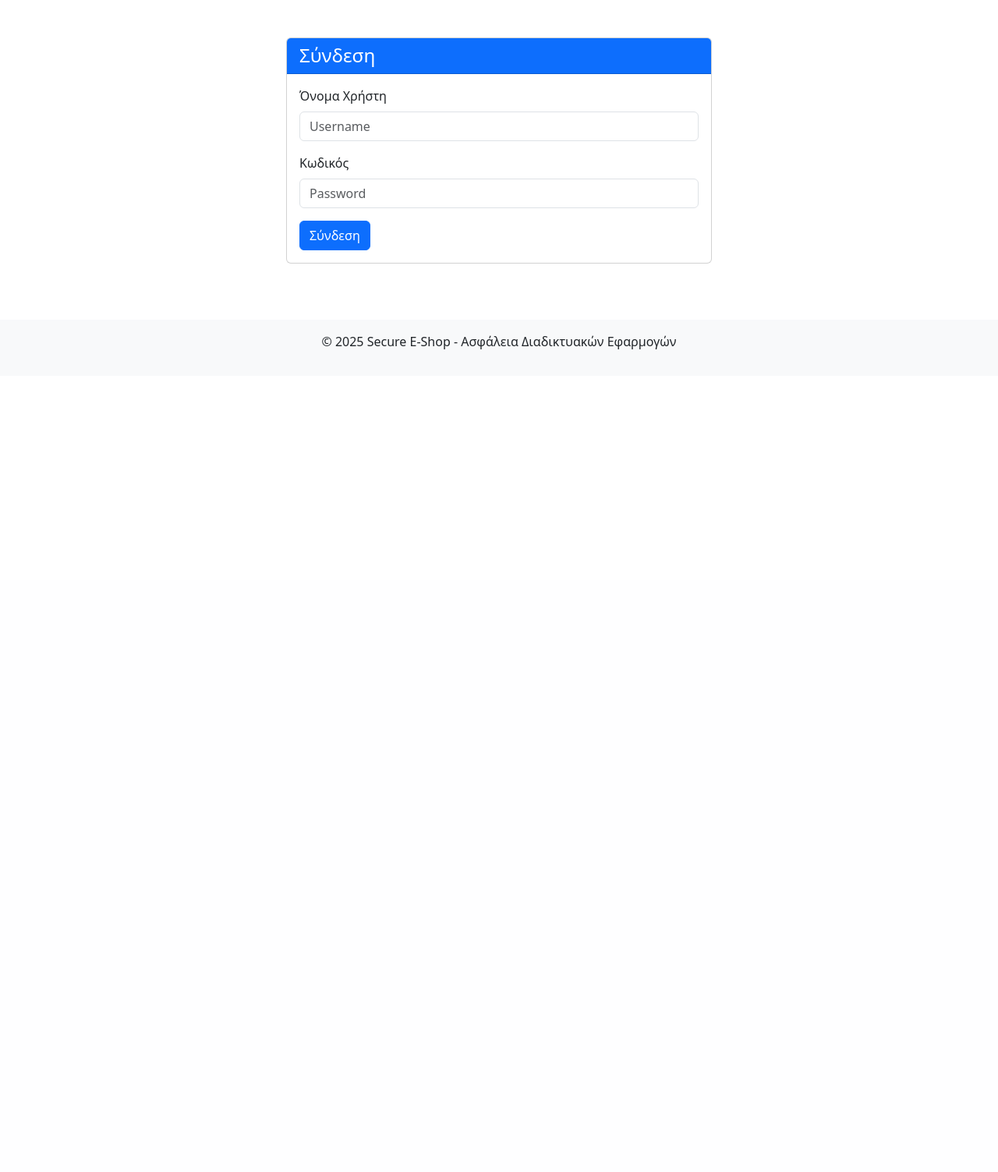
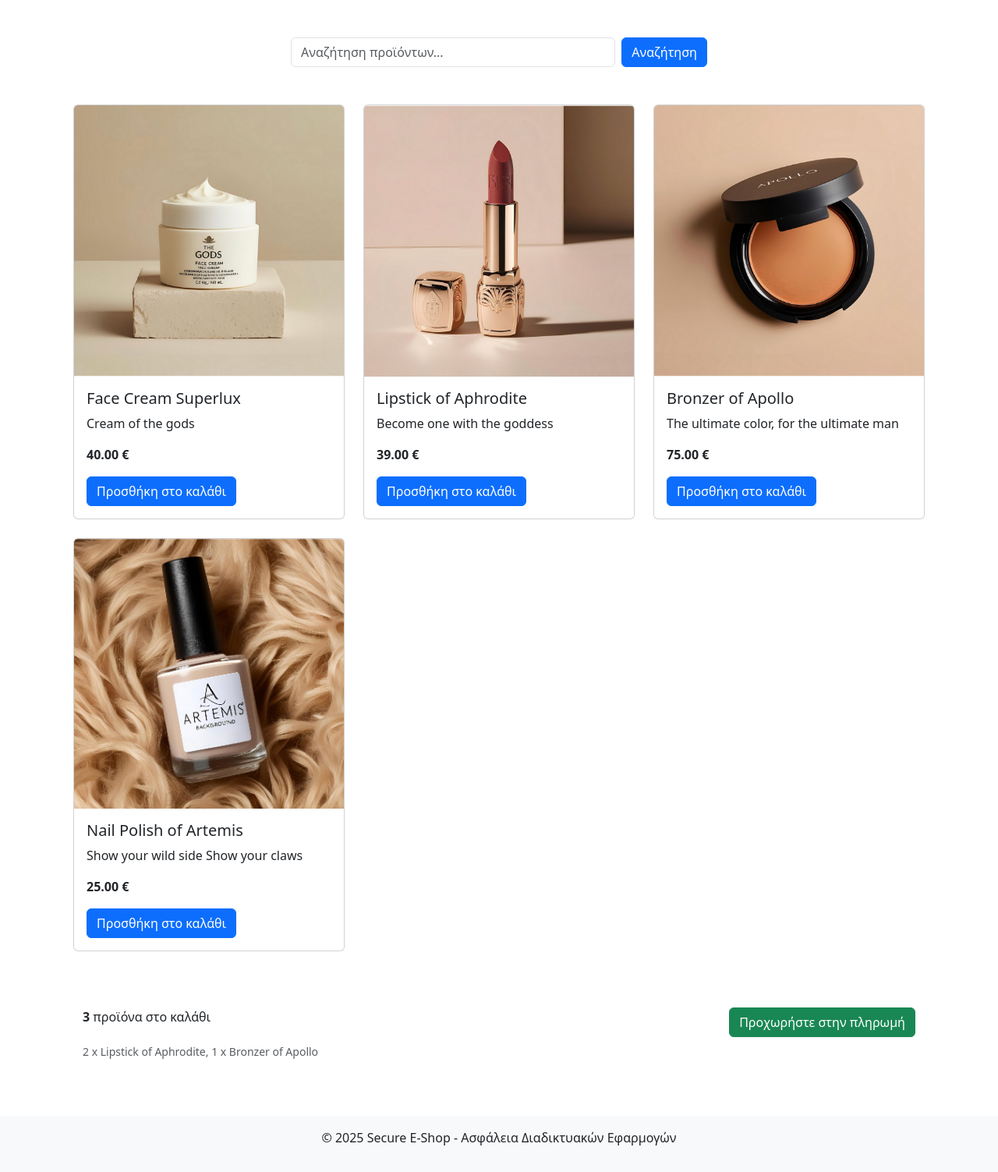
Before and after one commit to littleg1105/CDS204_Project3, a Django app: page / in a window 1280 px wide. Shown: the part 56-1559 px from the top of the page at 78% size. Before the commit the page ends 504 px from the top, so only its background shows below. Run offline with Django 5.2, Linux system fonts and the light colour scheme; a user stored in the database is signed in; data comes from the database, SQL or seed files in the repository; both versions use the stored data as it was after the commit.

Commit message:
Catalogue view in development - Can list things in footer in basket - Changes to loading inline js

```diff
--- a/secure-eshop/eshop/admin.py
+++ b/secure-eshop/eshop/admin.py
@@ -12,3 +12,6 @@ admin.site.register(CartItem)
 admin.site.register(ShippingAddress)
 admin.site.register(Order)
 admin.site.register(OrderItem)
+# This code is registering the models defined in the `models.py` file with the Django admin interface.
+# It allows the admin to manage these models through the Django admin panel.
+# The `ProductAdmin` class customizes the admin interface for the `Product` model, allowing for search and filtering.
--- /dev/null
+++ b/secure-eshop/eshop/static/js/cart.js
@@ -0,0 +1,68 @@
+document.addEventListener('DOMContentLoaded', function() {
+    // Προσθήκη event listeners σε όλα τα κουμπιά προσθήκης στο καλάθι
+    const addToCartButtons = document.querySelectorAll('.add-to-cart-btn');
+
+    addToCartButtons.forEach(button => {
+        button.addEventListener('click', function(e) {
+            e.preventDefault();
+            const productId = this.getAttribute('data-product-id');
+            const productName = this.getAttribute('data-product-name');
+            const csrfToken = this.getAttribute('data-csrf-token');
+
+            // Αλλαγή εμφάνισης κουμπιού κατά τη διάρκεια του αιτήματος
+            this.innerHTML = 'Προσθήκη...';
+            this.disabled = true;
+
+            // Δημιουργία αιτήματος AJAX
+            fetch('/add-to-cart/', {
+                method: 'POST',
+                headers: {
+                    'Content-Type': 'application/json',
+                    'X-CSRFToken': csrfToken
+                },
+                body: JSON.stringify({ product_id: productId })
+            })
+            .then(response => {
+                if (!response.ok) {
+                    throw new Error(`HTTP error! status: ${response.status}`);
+                }
+                return response.json();
+            })
+            .then(data => {
+                // Ενημέρωση του αριθμού αντικειμένων στο καλάθι
+                const cartCount = document.getElementById('cart-items-count');
+                if (cartCount) {
+                    cartCount.innerHTML =
+                        `<strong>${data.cart_items_count}</strong> προϊόν${data.cart_items_count !== 1 ? 'α' : ''} στο καλάθι`;
+                }
+
+                // Αφαίρεση της class disabled από το κουμπί πληρωμής
+                const paymentButton = document.querySelector('.payment-button');
+                if (paymentButton) {
+                    paymentButton.classList.remove('disabled');
+                }
+
+                // Επαναφορά του κουμπιού
+                button.innerHTML = 'Προστέθηκε ✓';
+                setTimeout(() => {
+                    button.innerHTML = 'Προσθήκη στο καλάθι';
+                    button.disabled = false;
+                }, 2000);
+
+                // Εμφάνιση μηνύματος
+                alert(`Το προϊόν "${productName}" προστέθηκε στο καλάθι`);
+
+                // Ανανέωση της σελίδας για να ενημερωθεί το preview του καλαθιού
+                window.location.reload();
+            })
+            .catch(error => {
+                console.error('Error:', error);
+                button.innerHTML = 'Σφάλμα - Προσπαθήστε ξανά';
+                setTimeout(() => {
+                    button.innerHTML = 'Προσθήκη στο καλάθι';
+                    button.disabled = false;
+                }, 2000);
+            });
+        });
+    });
+});
--- a/secure-eshop/eshop/templates/eshop/base.html
+++ b/secure-eshop/eshop/templates/eshop/base.html
@@ -1,3 +1,5 @@
+{% load static %}
+
 <!DOCTYPE html>
 <html lang="el">
 <head>
@@ -6,8 +8,7 @@
     <title>{% block title %}Secure E-Shop{% endblock %}</title>
 
     <!-- CSP Meta Tag για προστασία από XSS -->
-    <meta http-equiv="Content-Security-Policy" content="default-src 'self'; script-src 'self'; style-src 'self' https://cdn.jsdelivr.net; img-src 'self' data:; font-src 'self'; connect-src 'self'">
-
+    <meta http-equiv="Content-Security-Policy" content="default-src 'self'; script-src 'self' https://cdn.jsdelivr.net; style-src 'self' https://cdn.jsdelivr.net; img-src 'self' data:; font-src 'self'; connect-src 'self'">
     <!-- Bootstrap CSS -->
     <link rel="stylesheet" href="https://cdn.jsdelivr.net/npm/bootstrap@5.3.5/dist/css/bootstrap.min.css">
 
@@ -64,6 +65,9 @@
     <!-- Bootstrap JS Bundle -->
     <script src="https://cdn.jsdelivr.net/npm/bootstrap@5.3.5/dist/js/bootstrap.bundle.min.js"></script>
 
+    <!-- Bootstrap JS Bundle -->
+    <script src="https://cdn.jsdelivr.net/npm/bootstrap@5.3.5/dist/js/bootstrap.bundle.min.js" integrity="sha384-DfXdz2htPH0lsSSs5nCTpuj/zy4C+OGpamoFVy38MVBnE+IbbVYUew+OrCXaRkfj" crossorigin="anonymous"></script>
     {% block extra_scripts %}{% endblock %}
+
 </body>
 </html>
--- /dev/null
+++ b/secure-eshop/eshop/templates/eshop/catalog.html
@@ -0,0 +1,133 @@
+{% extends 'eshop/base.html' %}
+{% load static %}
+
+{% block title %}Κατάλογος Προϊόντων - Secure E-Shop{% endblock %}
+
+{% block extra_head %}
+<style>
+    .product-card {
+        height: 100%;
+        transition: transform 0.3s;
+    }
+    .product-card:hover {
+        transform: translateY(-5px);
+        box-shadow: 0 10px 20px rgba(0,0,0,0.1);
+    }
+    .add-to-cart-btn {
+        width: 100%;
+    }
+    .cart-indicator {
+        position: fixed;
+        bottom: 0;
+        left: 0;
+        right: 0;
+        background-color: rgba(255, 255, 255, 0.95);
+        padding: 10px 0;
+        box-shadow: 0 -2px 10px rgba(0,0,0,0.1);
+        z-index: 1000;
+    }
+</style>
+{% endblock %}
+
+{% block content %}
+<div class="container">
+    <!-- Search Form -->
+    <div class="row mb-4">
+        <div class="col-md-6 offset-md-3">
+            <form method="GET" action="{% url 'catalog' %}" class="d-flex">
+                <input type="text" name="q" class="form-control me-2" placeholder="Αναζήτηση προϊόντων..." value="{{ search_query }}">
+                <button type="submit" class="btn btn-primary">Αναζήτηση</button>
+            </form>
+        </div>
+    </div>
+
+    <!-- Search Results Indicator -->
+    <div class="row mb-4">
+        <div class="col-12">
+            {% if is_search_results %}
+                <div class="alert alert-info">
+                    Εμφανίζονται αποτελέσματα αναζήτησης για: <strong>{{ search_query }}</strong>
+                    <a href="{% url 'catalog' %}" class="float-end">Προβολή όλων των προϊόντων</a>
+                </div>
+            {% endif %}
+        </div>
+    </div>
+
+    <!-- Products Grid -->
+    <div class="row mb-5">
+        {% if products %}
+            {% for product in products %}
+                <div class="col-md-4 mb-4">
+                    <div class="card product-card">
+                        {% if product.image %}
+                            <img src="{{ product.image.url }}" class="card-img-top" alt="{{ product.name }}">
+                        {% else %}
+                            <div class="bg-light text-center py-5">
+                                <span class="text-muted">Χωρίς εικόνα</span>
+                            </div>
+                        {% endif %}
+                        <div class="card-body d-flex flex-column">
+                            <h5 class="card-title">{{ product.name }}</h5>
+                            <p class="card-text">{{ product.description|truncatechars:100 }}</p>
+                            <div class="mt-auto">
+                                <p class="card-text fw-bold">{{ product.price }} €</p>
+                                <button class="btn btn-primary add-to-cart-btn"
+                                        data-product-id="{{ product.id }}"
+                                        data-product-name="{{ product.name }}"
+                                        data-csrf-token="{{ csrf_token }}">
+                                    Προσθήκη στο καλάθι
+                                </button>
+                            </div>
+                        </div>
+                    </div>
+                </div>
+            {% endfor %}
+        {% else %}
+            <div class="col-12">
+                <div class="alert alert-warning">
+                    Δεν βρέθηκαν προϊόντα{% if is_search_results %} για τον όρο αναζήτησης: "{{ search_query }}"{% endif %}.
+                </div>
+            </div>
+        {% endif %}
+    </div>
+
+    <!-- Cart Indicator Footer -->
+    <div class="cart-indicator">
+        <div class="container">
+            <div class="row">
+                <div class="col-md-6">
+                    <span id="cart-items-count">
+                        {% if cart_items_count > 0 %}
+                            <strong>{{ cart_items_count }}</strong> προϊόν{{ cart_items_count|pluralize:"α" }} στο καλάθι
+                        {% else %}
+                            Το καλάθι σας είναι άδειο
+                        {% endif %}
+                    </span>
+                </div>
+                <div class="col-md-6 text-end">
+                    <a href="{% url 'payment' %}" class="btn btn-success payment-button {% if cart_items_count == 0 %}disabled{% endif %}">
+                        Προχωρήστε στην πληρωμή
+                    </a>
+                </div>
+            </div>
+
+            <!-- Cart Preview -->
+            {% if cart_items_count > 0 %}
+            <div class="row mt-2">
+                <div class="col-12">
+                    <div class="small text-muted">
+                        {% for item in cart_items %}
+                            {{ item.quantity }} x {{ item.product.name }}{% if not forloop.last %}, {% endif %}
+                        {% endfor %}
+                    </div>
+                </div>
+            </div>
+            {% endif %}
+        </div>
+    </div>
+</div>
+{% endblock %}
+
+{% block extra_scripts %}
+<script src="{% static 'js/cart.js' %}"></script>
+{% endblock %}
--- a/secure-eshop/eshop/urls.py
+++ b/secure-eshop/eshop/urls.py
@@ -4,7 +4,7 @@ from . import views
 urlpatterns = [
     path('login/', views.login_view, name='login'),
     path('logout/', views.logout_view, name='logout'),
-    # Θα προσθέσουμε περισσότερα URLs αργότερα
-    path('', views.catalog_view, name='catalog'),  # Προσωρινά για να δουλεύουν τα links
+    path('', views.catalog_view, name='catalog'),
+    path('add-to-cart/', views.add_to_cart, name='add_to_cart'),
     path('payment/', views.login_view, name='payment'),  # Προσωρινά για να δουλεύουν τα links
 ]
--- a/secure-eshop/eshop/views.py
+++ b/secure-eshop/eshop/views.py
@@ -1,10 +1,16 @@
-from django.shortcuts import render, redirect
+from django.shortcuts import render, redirect, get_object_or_404
 from django.contrib.auth import login, authenticate, logout
 from django.views.decorators.http import require_http_methods
 from django.views.decorators.debug import sensitive_post_parameters
 from django.contrib.auth.signals import user_login_failed
+from django.contrib.auth.decorators import login_required
+from django.http import JsonResponse
 from django.contrib import messages
+from django.db.models import Q
+import json
+import bleach
 from .forms import LoginForm
+from .models import Product, Cart, CartItem
 import logging
 
 # Ρύθμιση logging για καταγραφή αποτυχημένων προσπαθειών σύνδεσης
@@ -18,36 +24,106 @@ user_login_failed.connect(login_failed_callback)
 @require_http_methods(["GET", "POST"])
 @sensitive_post_parameters('password')
 def login_view(request):
-    # Αν ο χρήστης είναι ήδη συνδεδεμένος, ανακατεύθυνση στον κατάλογο
+    # Το υπάρχον login_view παραμένει ως έχει
+    # ... (ο υπόλοιπος κώδικας του login_view)
     if request.user.is_authenticated:
         return redirect('catalog')
 
     if request.method == 'POST':
-        form = LoginForm(request.POST, request=request)  # Περνάμε το request εδώ
+        form = LoginForm(request.POST, request=request)
         if form.is_valid():
-            # Τώρα μπορούμε να πάρουμε τον χρήστη κατευθείαν από τη φόρμα
             user = form.user
             login(request, user)
-            # Ανανέωση του session ID μετά την είσοδο (session fixation protection)
             request.session.cycle_key()
-            # Ανακατεύθυνση στη σελίδα που ήταν πριν ή στον κατάλογο
             return redirect(request.GET.get('next', 'catalog'))
     else:
         form = LoginForm()
 
     return render(request, 'eshop/login.html', {'form': form})
 
-
-
-
 def logout_view(request):
     logout(request)
     return redirect('login')
 
-
-from django.contrib.auth.decorators import login_required
-
-# Προσωρινή υλοποίηση - θα αντικατασταθεί αργότερα
 @login_required
 def catalog_view(request):
-    return render(request, 'eshop/login.html', {'form': LoginForm()})
+    # Λήψη του query για αναζήτηση
+    search_query = request.GET.get('q', '')
+
+    # Καθαρισμός του query με το bleach για προστασία από XSS
+    clean_query = bleach.clean(search_query)
+
+    # Αναζήτηση προϊόντων
+    if clean_query:
+        # Χρήση του Q object για πιο σύνθετα queries
+        products = Product.objects.filter(
+            Q(name__icontains=clean_query) |
+            Q(description__icontains=clean_query)
+        )
+        is_search_results = True
+    else:
+        # Αν δεν υπάρχει query, εμφάνισε όλα τα προϊόντα
+        products = Product.objects.all()
+        is_search_results = False
+
+    # Παίρνουμε το καλάθι του χρήστη ή δημιουργούμε ένα νέο αν δεν υπάρχει
+    cart, created = Cart.objects.get_or_create(user=request.user)
+
+    # Μετράμε τα αντικείμενα στο καλάθι
+    cart_items_count = cart.get_total_items()
+    cart_items = cart.cartitem_set.all()
+
+    context = {
+        'products': products,
+        'search_query': clean_query,
+        'is_search_results': is_search_results,
+        'cart_items_count': cart_items_count,
+        'cart_items': cart_items
+    }
+
+    return render(request, 'eshop/catalog.html', context)
+
+@login_required
+@require_http_methods(["POST"])
+def add_to_cart(request):
+    try:
+        # Ανάλυση του JSON request
+        data = json.loads(request.body)
+        product_id = data.get('product_id')
+
+        # Έλεγχος εγκυρότητας του product_id
+        if not product_id:
+            return JsonResponse({'error': 'Missing product_id'}, status=400)
+
+        # Ανάκτηση του προϊόντος
+        product = get_object_or_404(Product, id=product_id)
+
+        # Ανάκτηση ή δημιουργία του καλαθιού του χρήστη
+        cart, created = Cart.objects.get_or_create(user=request.user)
+
+        # Ανάκτηση ή δημιουργία του CartItem
+        cart_item, created = CartItem.objects.get_or_create(
+            cart=cart,
+            product=product,
+            defaults={'quantity': 1}
+        )
+
+        # Αν το αντικείμενο υπάρχει ήδη, αύξηση της ποσότητας
+        if not created:
+            cart_item.quantity += 1
+            cart_item.save()
+
+        # Επιστροφή απάντησης
+        return JsonResponse({
+            'status': 'success',
+            'message': f'{product.name} added to cart',
+            'cart_items_count': cart.get_total_items()
+        })
+
+    except json.JSONDecodeError:
+        return JsonResponse({'error': 'Invalid JSON'}, status=400)
+    except Exception as e:
+        logger.error(f"Error adding to cart: {str(e)}")
+        return JsonResponse({'error': 'Server error'}, status=500)
+
+# Θα προσθέσουμε και άλλα views αργότερα
```
Also changed, not shown: secure-eshop/db.sqlite3.
